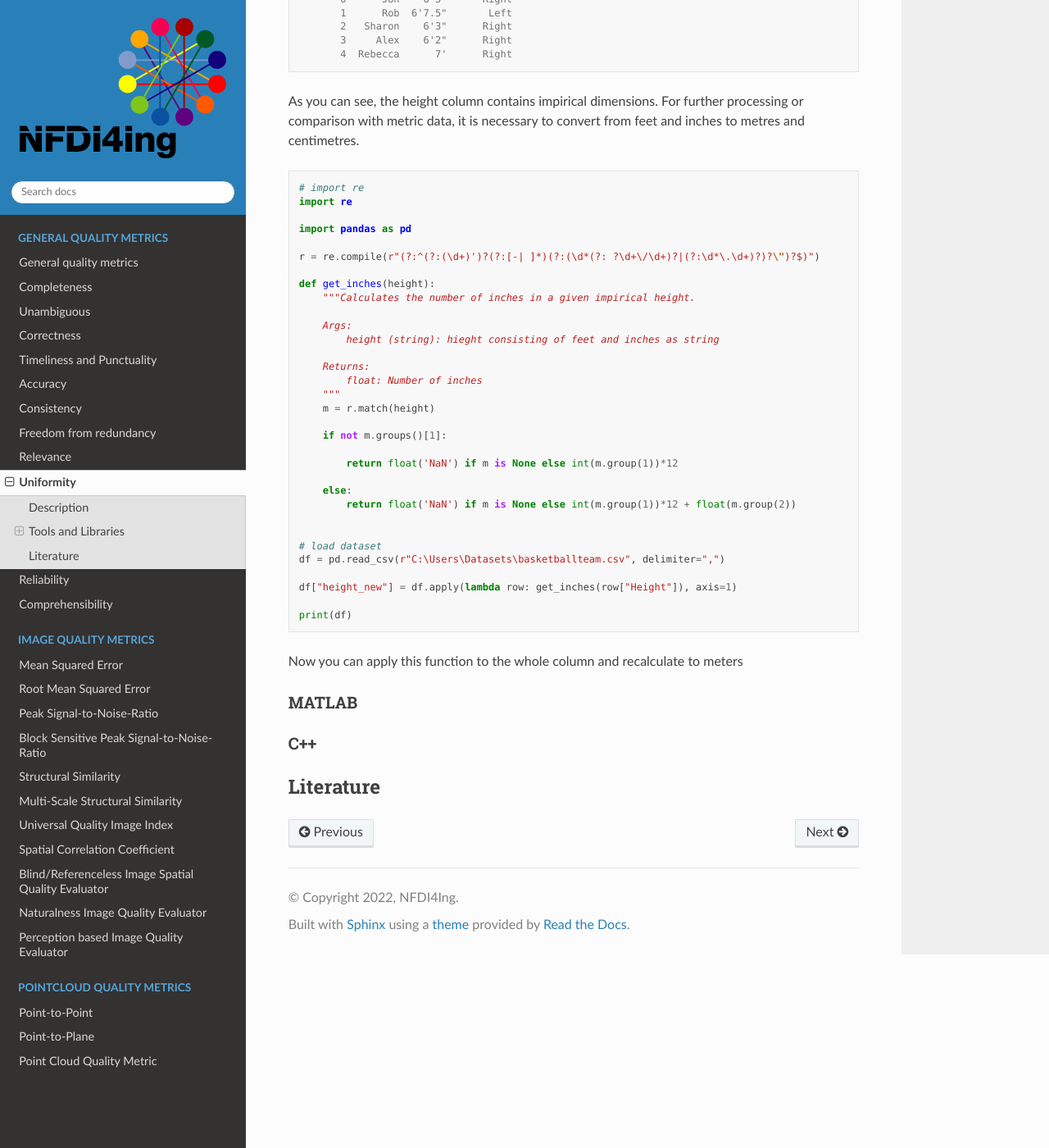
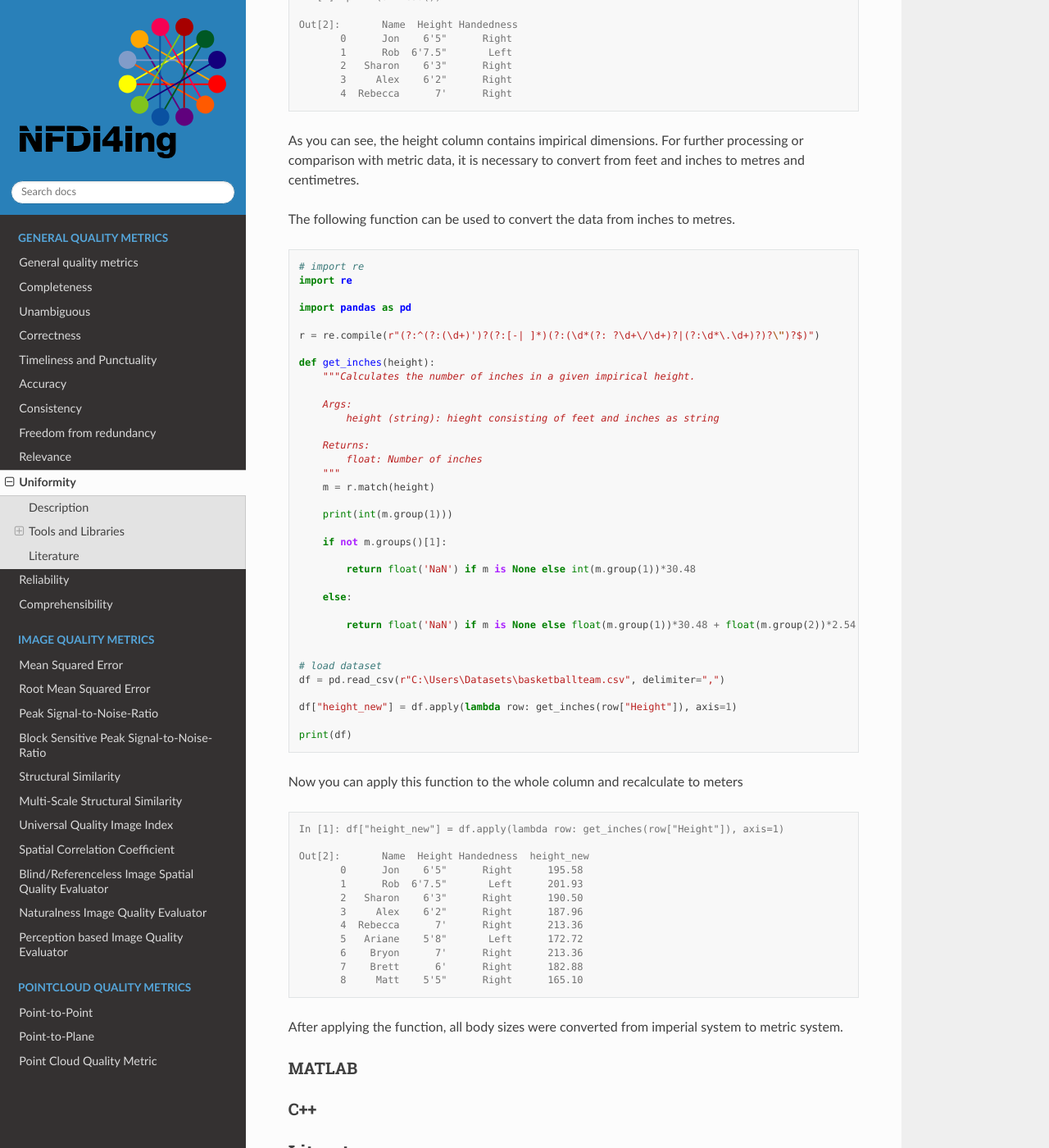
Before and after one commit to HDierend/Data-Quality-Metrics, a Sphinx documentation site: the page built from docs/source/general_quality/08_Uniformity.rst, in a window 1280 px wide and 1400 px high, scrolled down 876 px. Shown: the whole window at 82% size. Built offline with Sphinx 7.4.7 and the Read the Docs theme 2.0.0, drawn with Linux system fonts in a browser that asks for light colours; some of the changed text lies outside the part shown.

Commit message:
update uniformity

```diff
--- a/docs/source/general_quality/07_Relevance.rst
+++ b/docs/source/general_quality/07_Relevance.rst
@@ -51,7 +51,7 @@ In our case, we can find out if there is sensor data for Ohio Street Beach.
 
 .. code-block:: pycon
 
-   In [1]: check_dataset_relevance(df, keyword="Ohio Street Beach")
+   In [1]: df["height_new"] = df.apply(lambda row: get_inches(row["Height"]), axis=1)
 
    Out[2]: The dataset is relevant. It contains the keyword 'Ohio Street Beach'.
 
--- a/docs/source/general_quality/08_Uniformity.rst
+++ b/docs/source/general_quality/08_Uniformity.rst
@@ -17,12 +17,14 @@ In the following examples, data will be compared for uniformity and if necessary
 Tools and Libraries
 ********************
 
+Install **pandas**
+::
+  pip install pandas
+
 Python
 =========
 
-Install **pandas**
-::
-  pip install pandas
+Load the needed dataset as showed in the following code snippet:
 
 .. literalinclude:: examples/uniformity/uniformity_func1.py
 
@@ -40,11 +42,28 @@ Install **pandas**
 As you can see, the height column contains impirical dimensions. For further processing or comparison with metric data,
 it is necessary to convert from feet and inches to metres and centimetres.
 
+The following function can be used to convert the data from inches to metres.
+
 .. literalinclude:: examples/uniformity/count_inches.py
 
 Now you can apply this function to the whole column and recalculate to meters
 
+.. code-block:: pycon
 
+   In [1]: df["height_new"] = df.apply(lambda row: get_inches(row["Height"]), axis=1)
+
+   Out[2]:       Name  Height Handedness  height_new
+          0      Jon    6'5"      Right      195.58
+          1      Rob  6'7.5"       Left      201.93
+          2   Sharon    6'3"      Right      190.50
+          3     Alex    6'2"      Right      187.96
+          4  Rebecca      7'      Right      213.36
+          5   Ariane    5'8"       Left      172.72
+          6    Bryon      7'      Right      213.36
+          7    Brett      6'      Right      182.88
+          8     Matt    5'5"      Right      165.10
+
+After applying the function, all body sizes were converted from imperial system to metric system.
 
 MATLAB
 =========
--- a/docs/source/general_quality/examples/uniformity/count_inches.py
+++ b/docs/source/general_quality/examples/uniformity/count_inches.py
@@ -16,12 +16,15 @@ def get_inches(height):
     """
     m = r.match(height)
 
+    print(int(m.group(1)))
+
     if not m.groups()[1]:
 
-        return float('NaN') if m is None else int(m.group(1))*12
+        return float('NaN') if m is None else int(m.group(1))*30.48
 
     else:
-        return float('NaN') if m is None else int(m.group(1))*12 + float(m.group(2))
+
+        return float('NaN') if m is None else float(m.group(1))*30.48 + float(m.group(2))*2.54
 
 
 # load dataset
```
Also changed, not shown: docs/source/general_quality/examples/uniformity/convert_to_metrical.py (deleted).
